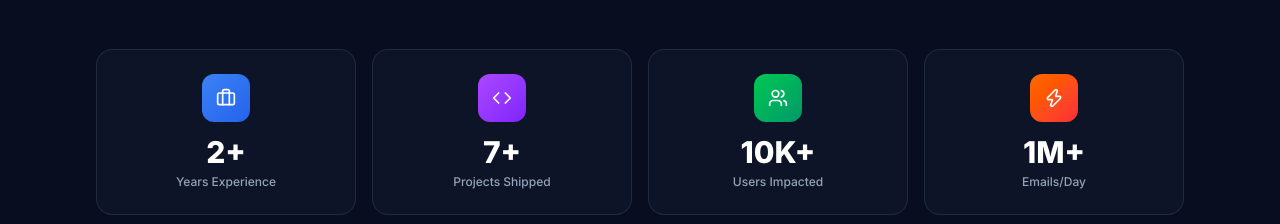
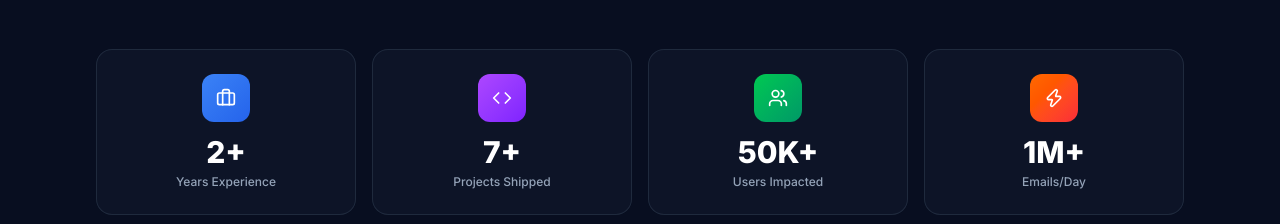
Before and after one commit to gourav8519/gourav_portfolio, a Next.js app: page / in a window 1280 px wide. Shown: the part 1000-1224 px from the top of the page. Built offline with nearby package versions, Linux system fonts and the light colour scheme.

Commit message:
Update users impacted to 50K+

```diff
--- a/src/components/About.tsx
+++ b/src/components/About.tsx
@@ -8,7 +8,7 @@ import { motion } from "framer-motion";
 const stats = [
   { label: "Years Experience", value: "2+", icon: Briefcase, color: "from-primary-500 to-primary-600" },
   { label: "Projects Shipped", value: "7+", icon: Code, color: "from-purple-500 to-violet-600" },
-  { label: "Users Impacted", value: "10K+", icon: Users, color: "from-green-500 to-emerald-600" },
+  { label: "Users Impacted", value: "50K+", icon: Users, color: "from-green-500 to-emerald-600" },
   { label: "Emails/Day", value: "1M+", icon: Zap, color: "from-orange-500 to-red-500" },
 ];
 
```
